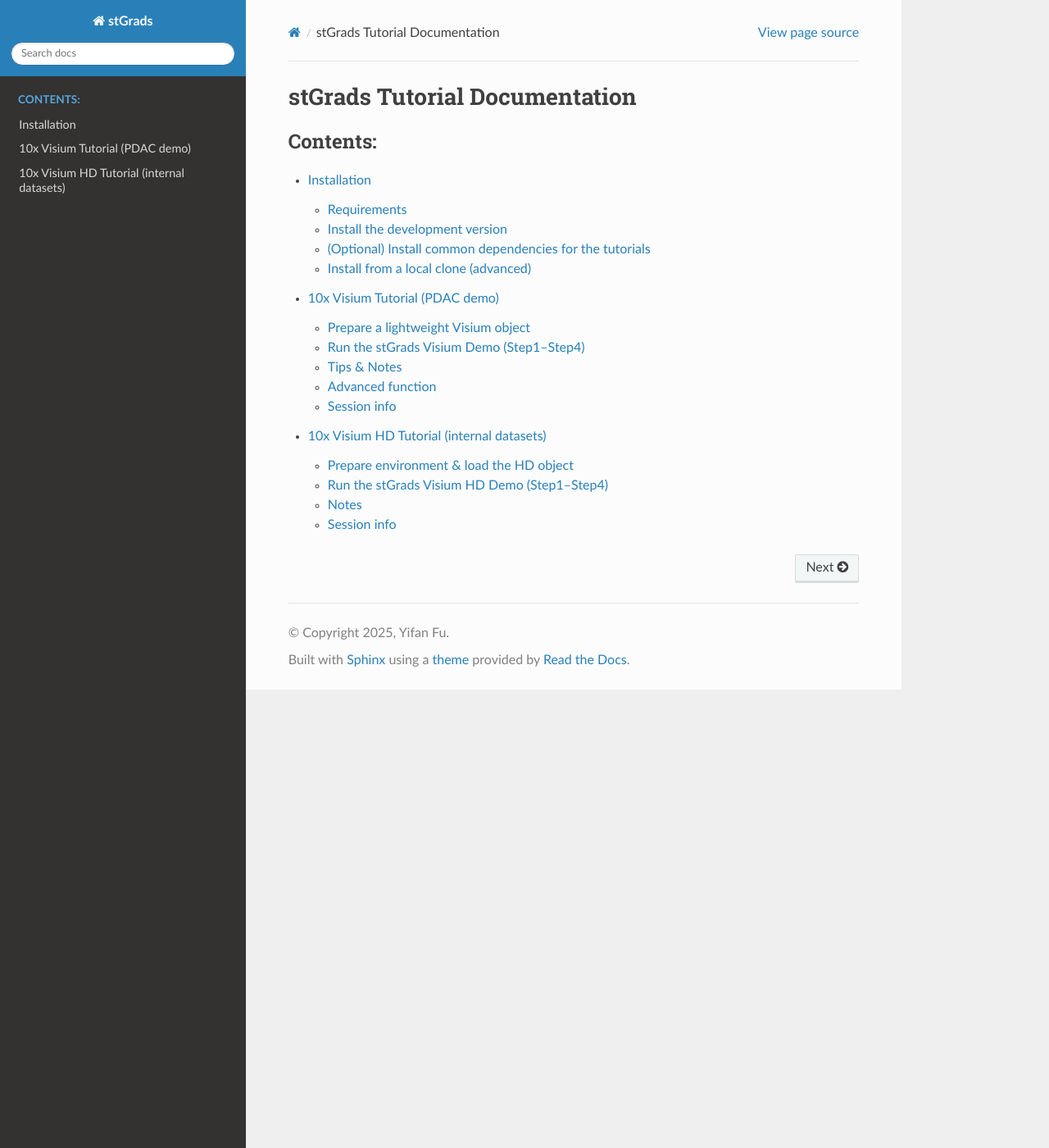
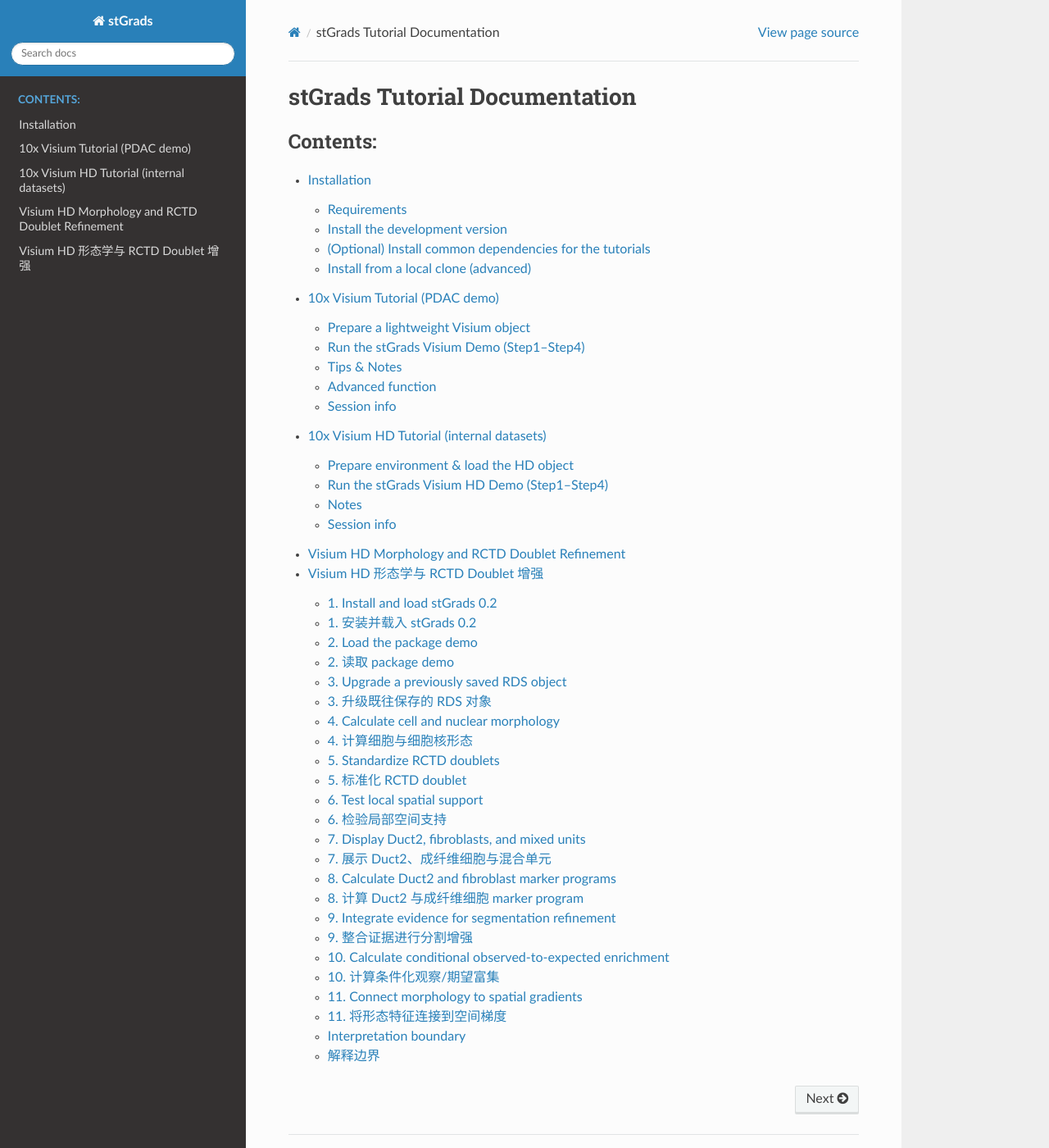
Before and after one commit to yifanfu01/stGrads_tutorial, a Sphinx documentation site: the page built from docs/index.rst, in a window 1280 px wide and 1400 px high. Shown: the whole window at 82% size. Built offline with Sphinx 7.4.7 and the Read the Docs theme 3.1.0, drawn with Linux system fonts in a browser that asks for light colours; some of the changed lines change nothing that is shown.

Commit message:
update stGrads_0.2

````diff
--- a/docs/Installation.md
+++ b/docs/Installation.md
@@ -1,7 +1,14 @@
 # Installation
 
-`stGrads` is an R package for analyzing and visualizing spatial transcriptomics data (10x Visium / 10x HD / STO and even user-defined multi-omics data).
+`stGrads` 0.2 supports spatial gradients, Visium HD pathology morphology,
+RCTD doublet support, and morphology-transcriptome integration.
+
+`stGrads` 0.2 支持空间梯度、Visium HD 病理形态、RCTD doublet 空间支持和
+形态—转录联合分析。
+
 This page shows how to install it and verify the setup.
+
+本页面介绍安装与环境验证。
 
 ---
 
@@ -32,6 +39,8 @@ library(stGrads)
 
 # 4) Quick check:
 packageVersion("stGrads")
+# Expected: 0.2.0 or newer
+# 预期版本：0.2.0 或更高
 ```
 
 > Tip: To update later, just run the same `install_github()` command again.
--- a/docs/conf.py
+++ b/docs/conf.py
@@ -9,7 +9,7 @@
 project = 'stGrads'
 copyright = '2025, Yifan Fu'
 author = 'Yifan Fu'
-release = '0.1.1'
+release = '0.2.0'
 
 # -- General configuration ---------------------------------------------------
 # https://www.sphinx-doc.org/en/master/usage/configuration.html#general-configuration
--- a/docs/index.rst
+++ b/docs/index.rst
@@ -4,7 +4,7 @@
    contain the root `toctree` directive.
 
 stGrads Tutorial Documentation
-====================
+==============================
 
 .. toctree::
    :maxdepth: 2
@@ -13,3 +13,4 @@ stGrads Tutorial Documentation
    Installation.md
    t1_visium.md
    t2_visiumHD
+   t3_visiumHD_morphology_doublets.md
--- /dev/null
+++ b/docs/t3_visiumHD_morphology_doublets.md
@@ -0,0 +1,486 @@
+# Visium HD Morphology and RCTD Doublet Refinement
+
+# Visium HD 形态学与 RCTD Doublet 增强
+
+This tutorial introduces the pathology-aware workflow added in stGrads 0.2.
+It extends the original distance–strength–expression framework from the
+stGrads article to segmented Visium HD cells.
+
+本教程介绍 stGrads 0.2 新增的病理感知分析流程，将原 stGrads 文章中的
+“距离—强度—表达”框架扩展至分割后的 Visium HD 细胞。
+
+The complete workflow is:
+
+完整流程为：
+
+> Visium HD → cell/nucleus segmentation → pathology morphology → RCTD
+> singlets and doublets → local spatial support → marker overlap →
+> evidence-based composite-segment refinement.
+
+> Visium HD → 细胞/细胞核分割 → 病理形态 → RCTD singlet 与 doublet →
+> 局部空间支持 → marker 重叠 → 基于多证据的复合分割单元增强。
+
+---
+
+## 1. Install and load stGrads 0.2
+
+## 1. 安装并载入 stGrads 0.2
+
+```r
+remotes::install_github("yifanfu01/stGrads")
+
+library(stGrads)
+library(ggplot2)
+library(patchwork)
+```
+
+For local development:
+
+本地开发版本：
+
+```r
+remotes::install_local("/Users/yifanfu/LabCode_2026/stGrads2")
+```
+
+---
+
+## 2. Load the package demo
+
+## 2. 读取 package demo
+
+The package contains an anonymized crop of 694 Visium HD spatial units and
+19 marker genes. It does not contain a tissue image, patient identifier, or
+full transcriptome.
+
+package 内置一个匿名化裁剪数据，包含 694 个 Visium HD 空间单元和 19 个 marker
+基因，不包含组织图像、患者标识或完整转录组。
+
+```r
+data("stgrads_hd_demo")
+
+metadata <- stgrads_hd_demo$metadata
+counts <- stgrads_hd_demo$counts
+log_expression <- stgrads_hd_demo$log_expression
+
+dim(metadata)
+table(metadata$spot_class)
+```
+
+---
+
+## 3. Upgrade a previously saved RDS object
+
+## 3. 升级既往保存的 RDS 对象
+
+The compatibility layer supports Seurat v4/v5 objects, legacy Visium image
+coordinates, VisiumV2 centroid boundaries, metadata coordinates, and both
+slot- and layer-based assay access.
+
+兼容层支持 Seurat v4/v5 对象、旧版 Visium image 坐标、VisiumV2 centroid
+boundary、metadata 坐标以及 slot/layer 两种 assay 读取方式。
+
+```r
+old_object <- readRDS("previous_stGrads_or_Visium_HD_object.rds")
+
+# The operation adds standardized fields but does not remove existing content.
+# 该操作只增加标准化字段，不会删除原有内容。
+old_object <- stg_upgrade_object(old_object)
+
+head(old_object[[]][, c("stg_x", "stg_y")])
+```
+
+If the old object already contains micron-scale morphology coordinates:
+
+如果旧对象已经包含微米尺度的形态学质心坐标：
+
+```r
+old_object <- stg_upgrade_object(
+  old_object,
+  coordinate_scale = "micron"
+)
+```
+
+---
+
+## 4. Calculate cell and nuclear morphology
+
+## 4. 计算细胞与细胞核形态
+
+For a Space Ranger `outs/` directory:
+
+对于 Space Ranger `outs/` 目录：
+
+```r
+morphology <- stg_prepare_hd_morphology(
+  outs_dir = "/path/to/spaceranger/outs",
+  chip = "PC1",
+  run_qc = TRUE
+)
+
+head(
+  morphology[, c(
+    "area_um2_cell",
+    "area_um2_nuc",
+    "nucleus_fraction",
+    "nc_ratio",
+    "nucleus_centroid_displacement_norm",
+    "morph_qc_pass"
+  )]
+)
+```
+
+The main morphology fields include:
+
+主要形态字段包括：
+
+| Field | English definition | 中文含义 |
+|---|---|---|
+| `area_um2_cell` | segmented cell area | 细胞分割面积 |
+| `area_um2_nuc` | nuclear area | 细胞核面积 |
+| `nucleus_fraction` | nuclear area / cell area | 核面积占细胞面积比例 |
+| `nc_ratio` | nucleus-to-cytoplasm area ratio | 核质面积比 |
+| `circularity_cell` | cell circularity | 细胞圆形度 |
+| `solidity_cell` | cell solidity | 细胞实度 |
+| `boundary_complexity_cell` | perimeter relative to equal-area circle | 相对于等面积圆的边界复杂度 |
+| `nucleus_centroid_displacement_norm` | normalized nuclear displacement | 标准化核—细胞质心偏移 |
+
+Attach the table without rebuilding the Seurat object:
+
+无需重建 Seurat 对象即可合并形态表：
+
+```r
+old_object <- stg_add_morphology(old_object, morphology)
+```
+
+---
+
+## 5. Standardize RCTD doublets
+
+## 5. 标准化 RCTD doublet
+
+```r
+metadata <- stg_annotate_rctd(metadata)
+
+table(metadata$doublet_pair, useNA = "ifany")
+```
+
+The pair is canonical and undirected:
+
+pair 经过规范化且无方向：
+
+```r
+stg_canonical_pair(
+  c("Duct2", "Fibroblast"),
+  c("Fibroblast", "Duct2")
+)
+
+# Both values are "Duct2__Fibroblast".
+# 两个结果均为 "Duct2__Fibroblast"。
+```
+
+---
+
+## 6. Test local spatial support
+
+## 6. 检验局部空间支持
+
+```r
+support <- stg_doublet_spatial_support(
+  metadata = metadata,
+  coordinates = metadata,
+  radius = 30,
+  sample_col = "sample",
+  cell_id_col = "CellID",
+  x_col = "centroid_x_um_cell",
+  y_col = "centroid_y_um_cell",
+  coordinate_cell_col = "CellID"
+)
+
+table(support$contact_evidence)
+
+metadata <- stg_add_spatial_support(
+  metadata,
+  support,
+  cell_id_col = "CellID"
+)
+```
+
+A supported doublet has nearby singlets matching both `first_type` and
+`second_type` within 30 μm.
+
+支持性 doublet 要求在 30 μm 内分别存在匹配 `first_type` 和 `second_type` 的
+singlet。
+
+This is local spatial evidence, not direct proof of membrane contact.
+
+这是局部空间证据，并非细胞膜直接接触的证明。
+
+---
+
+## 7. Display Duct2, fibroblasts, and mixed units
+
+## 7. 展示 Duct2、成纤维细胞与混合单元
+
+```r
+metadata <- stg_classify_pair_display(
+  metadata,
+  pair = "Duct2__Fibroblast",
+  support_col = "contact_evidence"
+)
+
+p_pair <- stg_plot_doublet_map(
+  metadata,
+  x_col = "stg_x",
+  y_col = "stg_y",
+  point_size = 0.8
+) +
+  labs(
+    title = "Duct2-Fibroblast mixed units",
+    subtitle = "Red: spatially supported RCTD doublets"
+  )
+
+p_pair
+```
+
+---
+
+## 8. Calculate Duct2 and fibroblast marker programs
+
+## 8. 计算 Duct2 与成纤维细胞 marker program
+
+Single genes are intuitive but sensitive to dropout. Marker programs are
+recommended for the main figure.
+
+单基因容易理解但受 dropout 影响较大，主图推荐使用 marker program。
+
+```r
+programs <- stg_marker_programs(
+  log_expression,
+  gene_sets = list(
+    Duct2 = stgrads_hd_demo$duct2_markers,
+    Fibroblast = stgrads_hd_demo$fibroblast_markers
+  )
+)
+
+metadata$Duct2_program <- programs[metadata$CellID, "Duct2"]
+metadata$Fibroblast_program <- programs[metadata$CellID, "Fibroblast"]
+
+metadata$program_overlap <- stg_program_overlap(
+  metadata$Duct2_program,
+  metadata$Fibroblast_program,
+  method = "minimum"
+)
+```
+
+The minimum-based overlap is high only when both programs are high.
+
+基于最小值的重叠评分仅在两个 program 均高时升高。
+
+```r
+p_duct2 <- stg_plot_spatial_feature(
+  metadata,
+  feature = "Duct2_program",
+  x_col = "stg_x",
+  y_col = "stg_y"
+) +
+  labs(title = "Duct2 marker program")
+
+p_fibroblast <- stg_plot_spatial_feature(
+  metadata,
+  feature = "Fibroblast_program",
+  x_col = "stg_x",
+  y_col = "stg_y",
+  low = "#F7FCF5",
+  mid = "#74C476",
+  high = "#00441B"
+) +
+  labs(title = "Fibroblast marker program")
+
+p_overlap <- stg_plot_spatial_feature(
+  metadata,
+  feature = "program_overlap",
+  x_col = "stg_x",
+  y_col = "stg_y",
+  low = "#F7F7F7",
+  mid = "#FDBB84",
+  high = "#7F0000"
+) +
+  labs(title = "Joint Duct2-Fibroblast signal")
+
+p_duct2 | p_fibroblast | p_overlap
+```
+
+---
+
+## 9. Integrate evidence for segmentation refinement
+
+## 9. 整合证据进行分割增强
+
+```r
+refined <- stg_refine_doublets(
+  metadata,
+  support_col = "both_types_supported",
+  overlap_col = "program_overlap",
+  sample_col = "sample"
+)
+
+table(
+  refined$stg_refinement_class,
+  useNA = "ifany"
+)
+```
+
+The score integrates:
+
+评分整合以下证据：
+
+- spatial support;
+- cell area;
+- nuclear area;
+- UMI count;
+- detected genes;
+- dual marker-program overlap.
+
+- 空间支持；
+- 细胞面积；
+- 细胞核面积；
+- UMI 数；
+- 检测基因数；
+- 双 marker program 重叠。
+
+The function prioritizes candidate composite segments but does not
+automatically modify polygon geometry.
+
+该函数用于筛选候选复合分割单元，但不会自动修改 polygon 几何边界。
+
+---
+
+## 10. Calculate conditional observed-to-expected enrichment
+
+## 10. 计算条件化观察/期望富集
+
+```r
+enrichment <- stg_pair_enrichment(
+  refined,
+  sample_col = "sample",
+  condition_col = "condition"
+)
+
+head(
+  enrichment$condition[
+    order(enrichment$condition$log2_oe, decreasing = TRUE),
+  ]
+)
+```
+
+For an undirected heterotypic pair:
+
+对于无方向的异型 pair：
+
+$$
+P(A,B\mid A\ne B)
+=
+\frac{2p_Ap_B}{1-\sum_i p_i^2}.
+$$
+
+$$
+\mathrm{Enrichment}_{AB}
+=
+\log_2\left(
+\frac{O_{AB}+0.5}{E_{AB}+0.5}
+\right).
+$$
+
+The conditioning avoids a systematic upward enrichment bias when the RCTD
+output contains only heterotypic doublets.
+
+当 RCTD 输出仅包含异型 doublet 时，该条件化可避免系统性的富集上偏。
+
+```r
+stg_plot_pair_triangle(
+  enrichment$condition,
+  show_counts = TRUE
+)
+```
+
+---
+
+## 11. Connect morphology to spatial gradients
+
+## 11. 将形态特征连接到空间梯度
+
+The original stGrads logic can now be applied to morphology as well as
+expression.
+
+原 stGrads 的梯度逻辑现在既可以用于表达，也可以用于形态。
+
+```r
+gradient <- stg_spatial_gradient(
+  object = refined,
+  label_col = "first_type",
+  reference = "Duct2",
+  query = "Fibroblast",
+  x_col = "centroid_x_um_cell",
+  y_col = "centroid_y_um_cell",
+  cell_id_col = "CellID",
+  sample_col = "sample",
+  max_distance = 100,
+  decay = "exponential"
+)
+
+morphology_matrix <- t(as.matrix(
+  refined[, c(
+    "area_um2_cell",
+    "area_um2_nuc",
+    "nucleus_fraction",
+    "boundary_complexity_cell"
+  )]
+))
+colnames(morphology_matrix) <- refined$CellID
+
+morphology_gradients <- stg_gradient_test(
+  morphology_matrix,
+  gradient,
+  metric = "distance",
+  method = "spearman"
+)
+
+morphology_gradients
+```
+
+This extends the original expression-gradient question:
+
+这将原始表达梯度问题扩展为：
+
+> Do fibroblast morphology and transcriptional programs change continuously
+> with distance from Duct2 tumor cells?
+
+> 成纤维细胞的形态与转录 program 是否随其到 Duct2 肿瘤细胞的距离连续变化？
+
+---
+
+## Interpretation boundary
+
+## 解释边界
+
+Use the following wording:
+
+推荐使用以下表述：
+
+> Spatially supported mixed cell-type units with concordant morphometric and
+> marker-program evidence.
+
+> 具有一致形态学和 marker program 证据的空间支持性混合细胞类型单元。
+
+Avoid:
+
+避免使用：
+
+> Confirmed physical cell-cell contacts.
+
+> 已确认的物理细胞接触。
+
+Direct contact requires image-level validation, multi-nucleus detection,
+membrane segmentation, or orthogonal staining.
+
+直接接触仍需图像层验证、多细胞核检测、细胞膜分割或正交染色。
````
Also changed, not shown: 2 other files.
